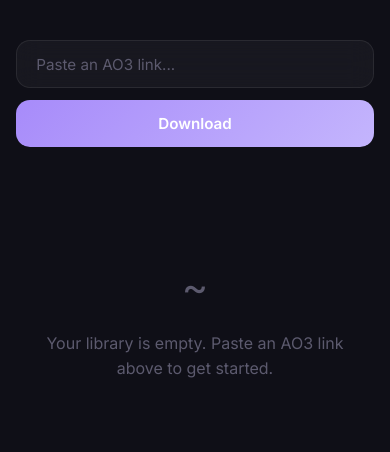
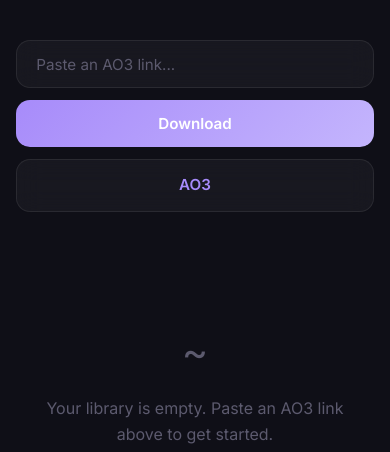
Before and after one commit to NeviSenpai111/FanficThing, a FastAPI app: page / in a window 390 px wide. Shown: the part 110-562 px from the top of the page. Run offline with FastAPI, Linux system fonts and the light colour scheme; data that the repository does not hold is empty.

Commit message:
Add AO3 browse button, reader bookmark feature, remove FicHub
- Added AO3 button on library page to open AO3 homepage
- Added bookmark button (B key) in reader to save/return to scroll position
- Removed FicHub dependency, all scraping now uses Playwright directly
- Updated README to reflect Playwright-only scraping

Co-Authored-By: Claude Opus 4.6 <noreply@anthropic.com>

```diff
--- a/static/style.css
+++ b/static/style.css
@@ -157,6 +157,30 @@ header h1 {
     cursor: wait;
     transform: none;
     box-shadow: none;
+}
+
+.btn-ao3-home {
+    padding: 0.85rem 1.2rem;
+    background: var(--card);
+    backdrop-filter: blur(12px);
+    color: var(--accent);
+    border: 1.5px solid var(--card-border);
+    border-radius: var(--radius);
+    font-size: 0.95rem;
+    font-weight: 600;
+    font-family: var(--font);
+    text-decoration: none;
+    transition: all var(--transition);
+    white-space: nowrap;
+    display: flex;
+    align-items: center;
+}
+
+.btn-ao3-home:hover {
+    border-color: var(--accent);
+    background: var(--accent-dim);
+    box-shadow: 0 0 0 3px var(--accent-glow);
+    transform: translateY(-1px);
 }
 
 /* Status bar */
@@ -955,7 +979,7 @@ mark.search-hl-active {
 @media (max-width: 640px) {
     .app { padding: 2rem 1rem; }
     .add-form { flex-direction: column; }
-    .add-form button { width: 100%; }
+    .add-form button, .add-form .btn-ao3-home { width: 100%; justify-content: center; }
     header h1 { font-size: 2rem; }
     .toolbar { flex-wrap: wrap; padding: 0.5rem 0.65rem; }
     .search-box { min-width: 100%; order: -1; }
--- a/templates/index.html
+++ b/templates/index.html
@@ -18,6 +18,7 @@
             <button id="add-btn" onclick="addWork()">
                 <span id="btn-text">Download</span>
             </button>
+            <a class="btn-ao3-home" href="https://archiveofourown.org" target="_blank" rel="noopener" title="Browse AO3">AO3</a>
         </div>
         <div id="status" class="status"></div>
 
```
Also changed, not shown: templates/reader.html (+29 -0 lines).
